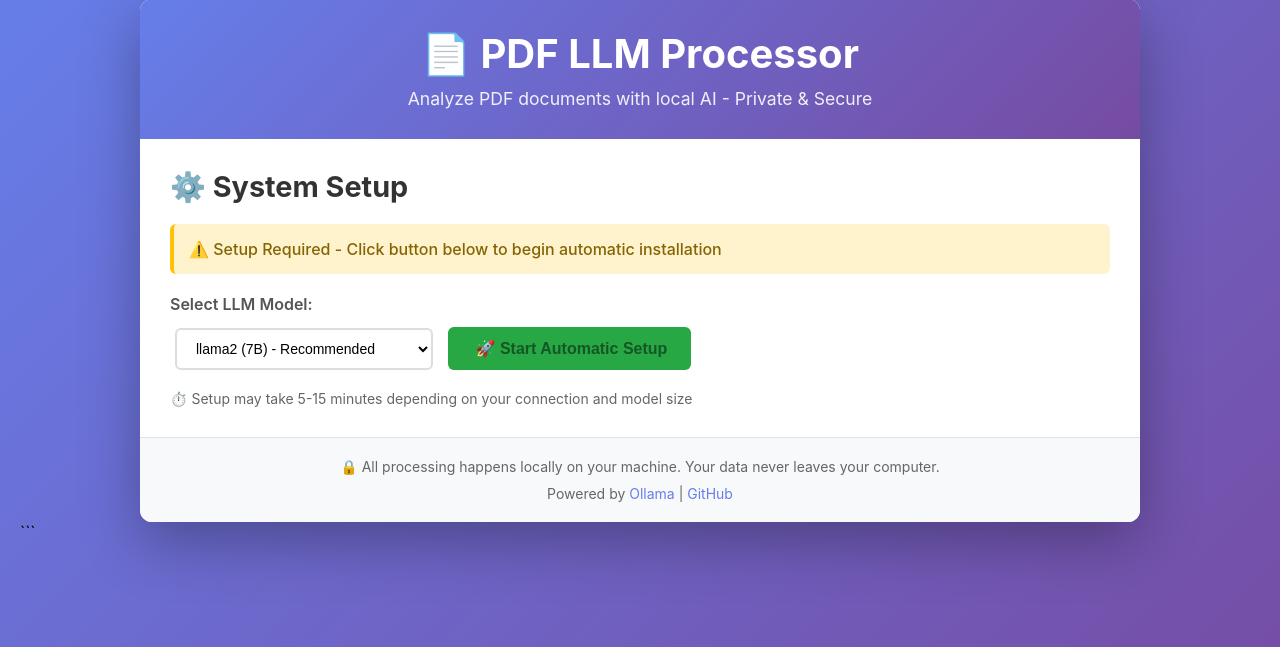
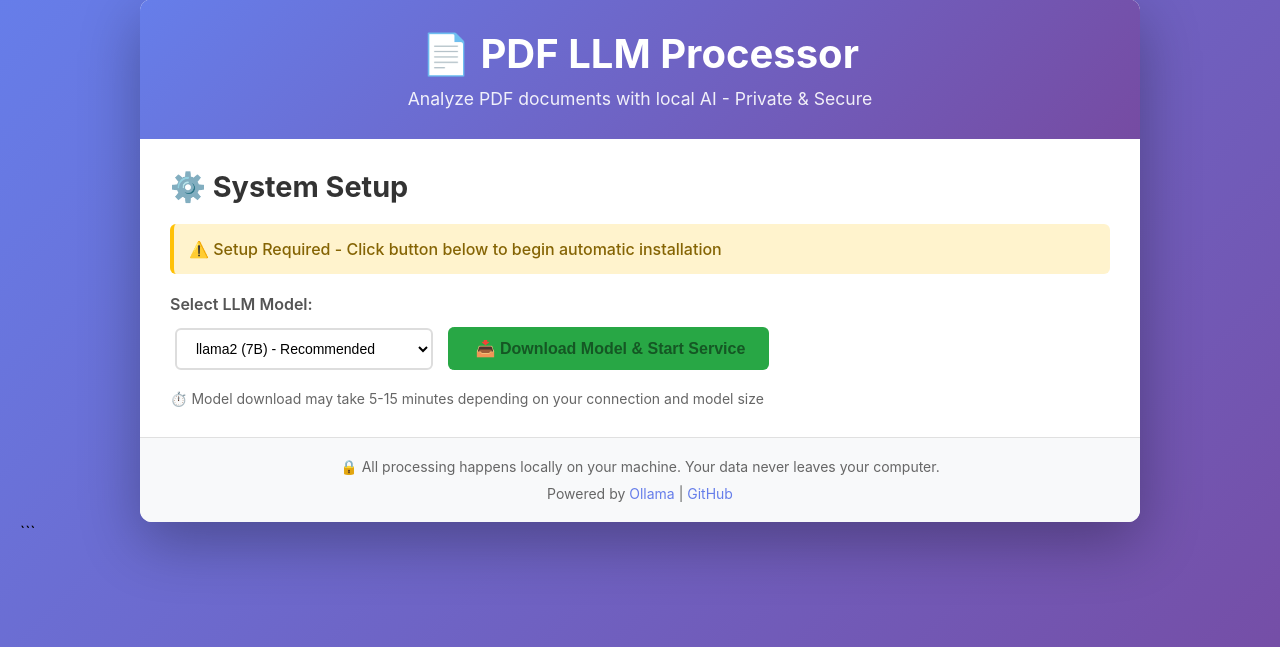
Before and after one commit to aarislarsen/Techno-Notes, a Flask app: page / in a window 1280 px wide. Shown: the part 21-668 px from the top of the page. Run offline with Flask 3, Linux system fonts and the light colour scheme; data that the repository does not hold is empty; parts of the project's set-up code (start-up, migrations or seed data) failed here and were passed over.

Commit message:
Remove web-based Ollama installation, require setup.sh
- Removed Ollama installation logic from web interface auto_setup method
- Web interface now only handles model download and service startup
- Added check to display error if Ollama not installed (directs to setup.sh)
- Updated UI button text from "Start Automatic Setup" to "Download Model & Start Service"
- Clarified that Ollama installation must be done via setup.sh script

This completes the migration of Ollama installation from web interface
(which lacked sudo privileges) to the setup.sh script where sudo is
properly available.

```diff
--- a/app.py
+++ b/app.py
@@ -451,7 +451,7 @@ class LLMManager:
         }
 
     def auto_setup(self, model_name='llama2'):
-        """Automated setup with validation"""
+        """Automated model download and service startup"""
         if not validate_model_name(model_name):
             self.setup_progress['error'] = "Invalid model name"
             logger.error(f"Invalid model name requested: {model_name}")
@@ -461,14 +461,13 @@ class LLMManager:
             try:
                 logger.info(f"Starting auto-setup for model: {model_name}")
 
-                # Step 1: Check/Install Ollama
+                # Step 1: Check Ollama is installed
                 if not self.check_ollama_installed():
-                    self.update_progress('installing', 'Installing Ollama...', 10)
-                    if not self.install_ollama():
-                        logger.error("Ollama installation failed")
-                        return False
-                else:
-                    self.update_progress('checking', 'Ollama already installed', 30)
+                    self.update_progress('error', 'Ollama not installed. Please run ./setup.sh first', 0)
+                    logger.error("Ollama not installed - setup.sh must be run first")
+                    return False
+
+                self.update_progress('checking', 'Ollama detected', 20)
 
                 # Step 2: Start service
                 if not self.start_ollama_service():
--- a/templates/index.html
+++ b/templates/index.html
@@ -301,10 +301,10 @@
                     <option value="phi">phi (2.7B) - Small & Fast</option>
                 </select>
                 <button onclick="startAutoSetup()" class="success" id="setup-btn">
-                    🚀 Start Automatic Setup
+                    📥 Download Model & Start Service
                 </button>
                 <p style="margin-top: 15px; color: #666; font-size: 14px;">
-                    ⏱️ Setup may take 5-15 minutes depending on your connection and model size
+                    ⏱️ Model download may take 5-15 minutes depending on your connection and model size
                 </p>
             </div>
 
@@ -451,7 +451,7 @@
                 console.error('Setup failed:', error);
                 showStatus('❌ Setup initiation failed. Please try again.', 'error');
                 setupBtn.disabled = false;
-                setupBtn.textContent = '🚀 Start Automatic Setup';
+                setupBtn.textContent = '📥 Download Model & Start Service';
                 document.getElementById('setup-controls').classList.remove('hidden');
                 document.getElementById('progress-container').classList.add('hidden');
             }
```
